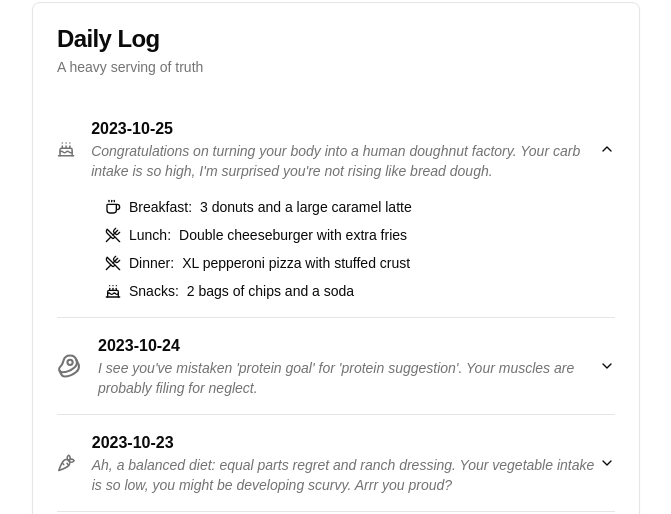
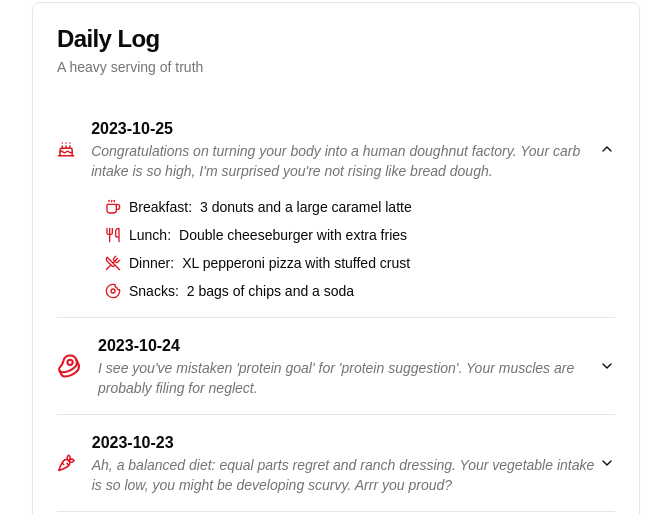
Before and after one commit to AxiomaticAdi/diet-roast, a Next.js app: page /adi in a window 1280 px wide. Both pictures are taken after a click on the button 640 px from the left and 815 px from the top of the page. Shown: the part 666-1180 px from the top of the page, without its empty margins (304-975 px from the left). Built offline with nearby package versions, Linux system fonts and the light colour scheme.

Commit message:
update icon colors in daily log

```diff
--- a/src/components/custom/DailyLogCard.tsx
+++ b/src/components/custom/DailyLogCard.tsx
@@ -11,7 +11,7 @@ import {
 	AccordionItem,
 	AccordionTrigger,
 } from "@/components/ui/accordion";
-import { Cake, Coffee, UtensilsCrossed } from "lucide-react";
+import { Coffee, Donut, Utensils, UtensilsCrossed } from "lucide-react";
 import { dailyLogs } from "@/lib/seed/dailyLogSeed";
 
 export default function DailyLogCard() {
@@ -27,7 +27,7 @@ export default function DailyLogCard() {
 						<AccordionItem key={index} value={`item-${index}`}>
 							<AccordionTrigger>
 								<div className="flex items-center gap-4">
-									<log.icon className="w-8 h-8 text-muted-foreground" />
+									<log.icon className="w-8 h-8 text-primary" />
 									<div className="text-left">
 										<h3 className="font-semibold">{log.date}</h3>
 										<p className="text-sm text-muted-foreground italic">
@@ -39,22 +39,22 @@ export default function DailyLogCard() {
 							<AccordionContent>
 								<div className="pl-12 space-y-2">
 									<div className="flex items-center gap-2">
-										<Coffee className="w-4 h-4" />
+										<Coffee className="w-4 h-4 text-primary" />
 										<span className="font-medium">Breakfast:</span>{" "}
 										{log.meals.breakfast}
 									</div>
 									<div className="flex items-center gap-2">
-										<UtensilsCrossed className="w-4 h-4" />
+										<Utensils className="w-4 h-4 text-primary" />
 										<span className="font-medium">Lunch:</span>{" "}
 										{log.meals.lunch}
 									</div>
 									<div className="flex items-center gap-2">
-										<UtensilsCrossed className="w-4 h-4" />
+										<UtensilsCrossed className="w-4 h-4 text-primary" />
 										<span className="font-medium">Dinner:</span>{" "}
 										{log.meals.dinner}
 									</div>
 									<div className="flex items-center gap-2">
-										<Cake className="w-4 h-4" />
+										<Donut className="w-4 h-4 text-primary" />
 										<span className="font-medium">Snacks:</span>{" "}
 										{log.meals.snacks}
 									</div>
```
